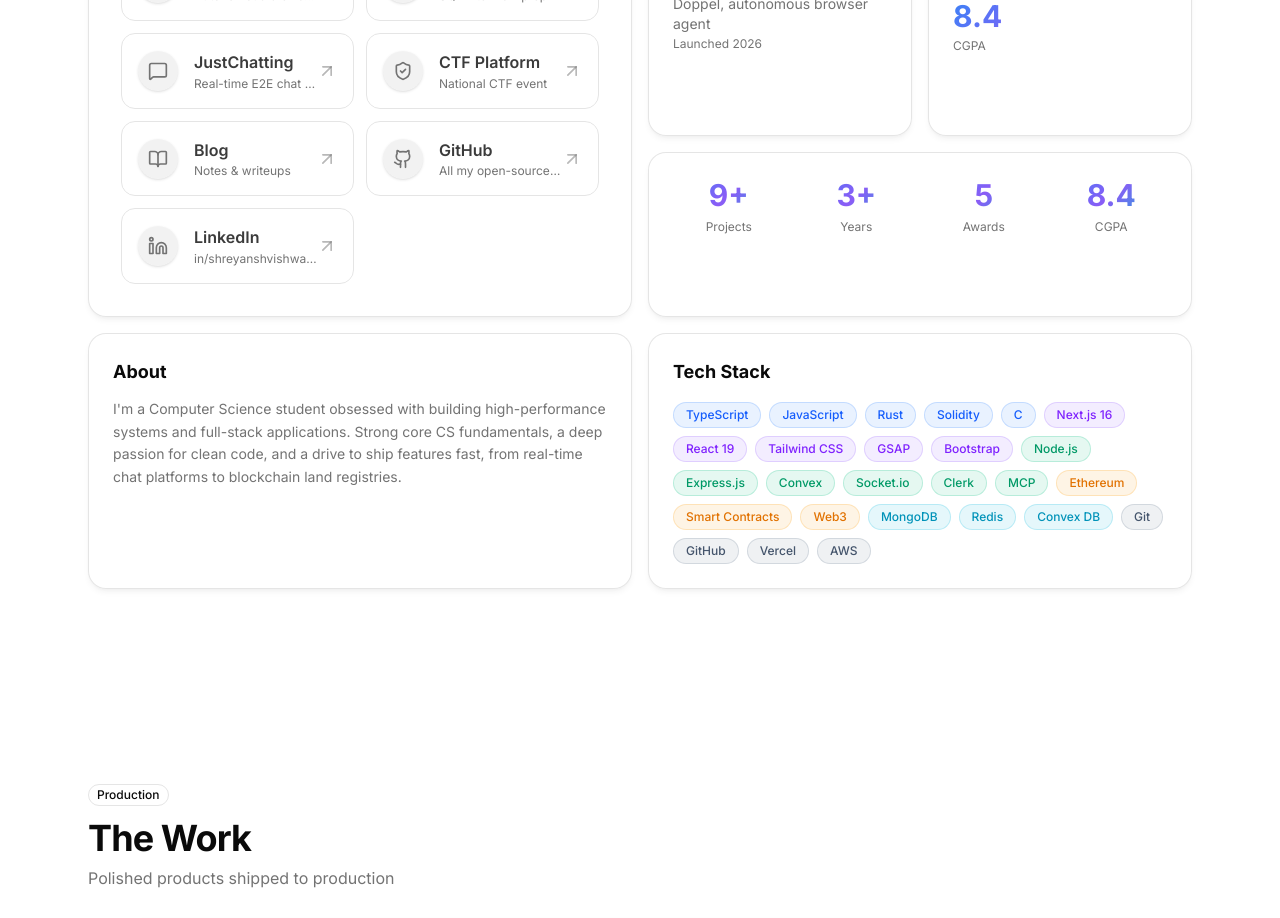
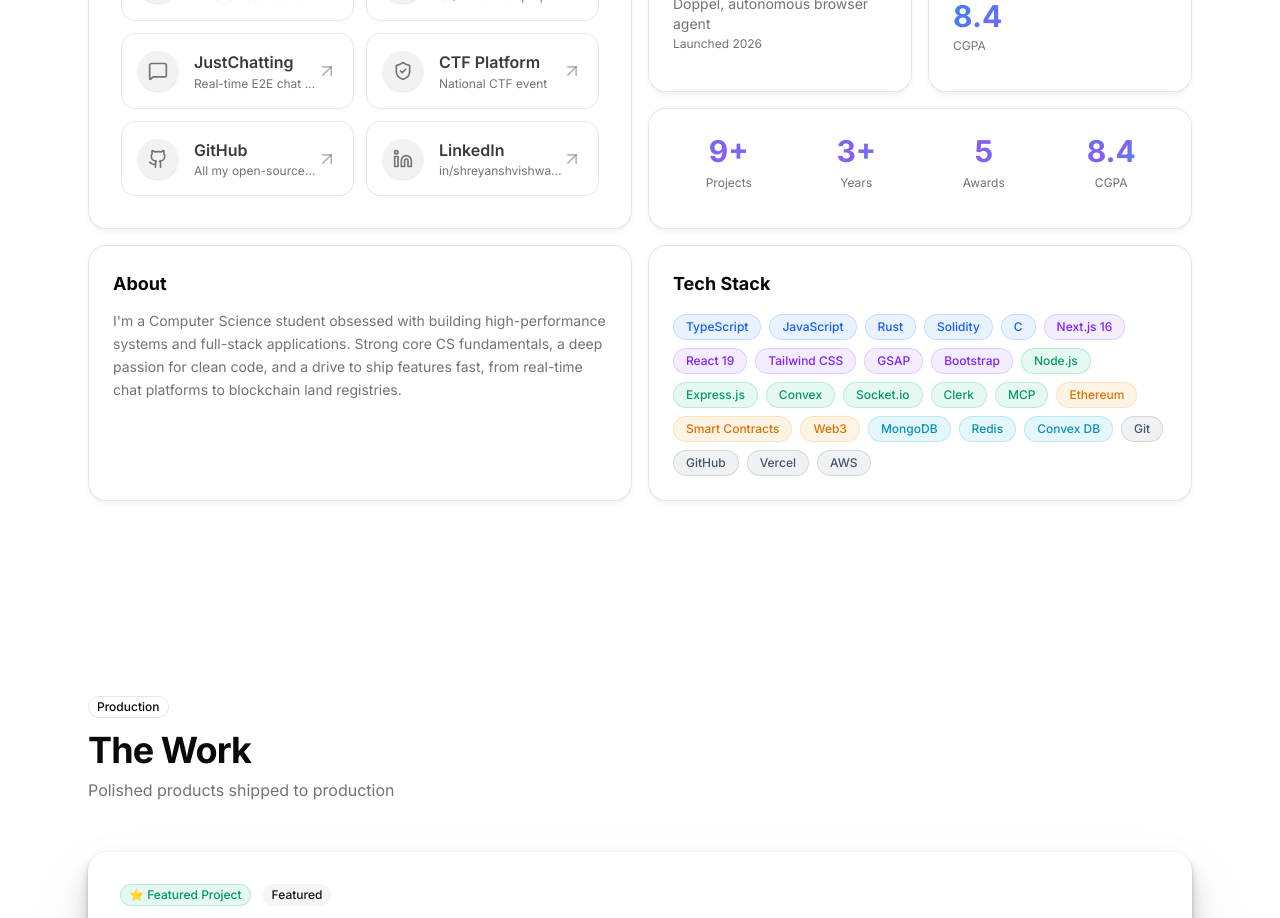
Before and after one commit to ShreyanshVishwakarma/portfolio, a Next.js app: page / in a window 1280 px wide. Shown: the part 1240-2158 px from the top of the page. Built offline with nearby package versions, Linux system fonts and the light colour scheme.

Commit message:
chore: remove Blog from quick links

```diff
--- a/app/page.tsx
+++ b/app/page.tsx
@@ -27,7 +27,6 @@ import {
   Terminal,
   Layers,
   Twitter,
-  BookOpen,
   Database,
   MessageSquare,
   ShieldCheck,
@@ -274,12 +273,6 @@ const quickLinks = [
     description: "National CTF event",
     href: "https://ctf-seven-kappa.vercel.app/",
     icon: ShieldCheck,
-  },
-  {
-    label: "Blog",
-    description: "Notes & writeups",
-    href: "/blog",
-    icon: BookOpen,
   },
   {
     label: "GitHub",
```
